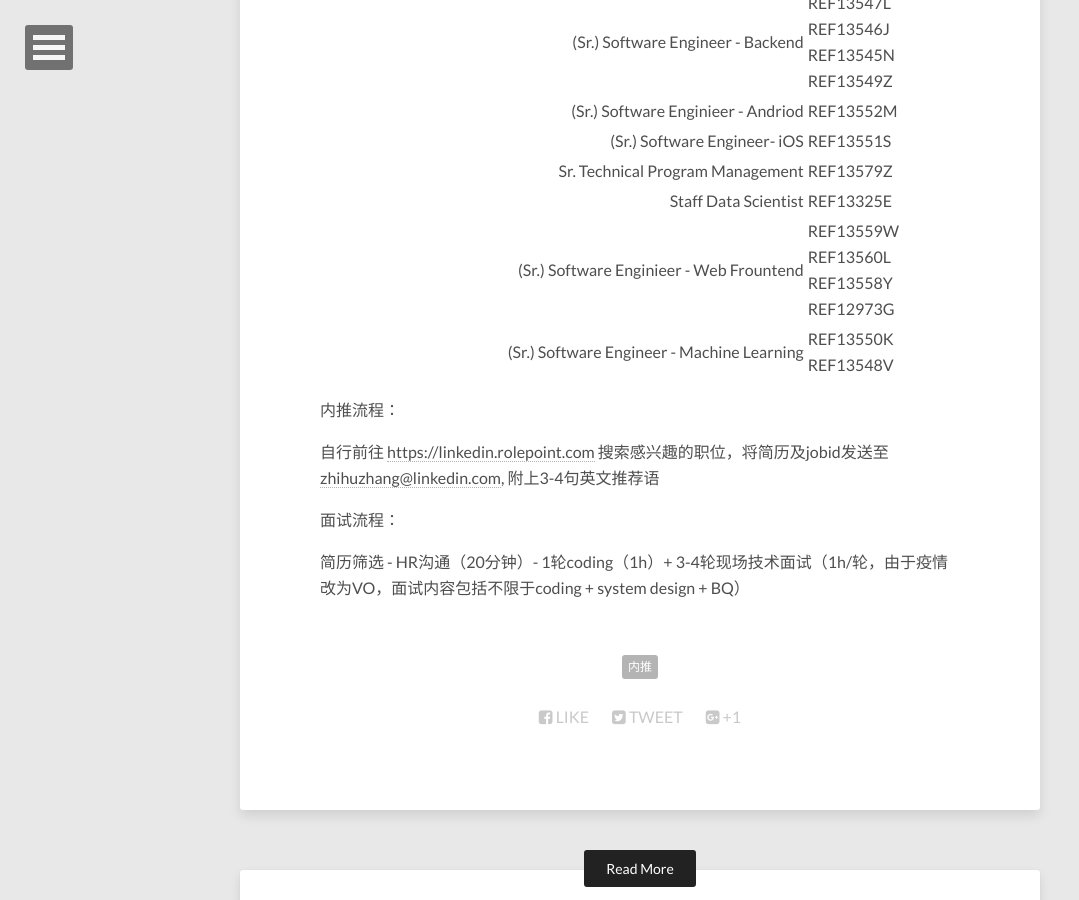
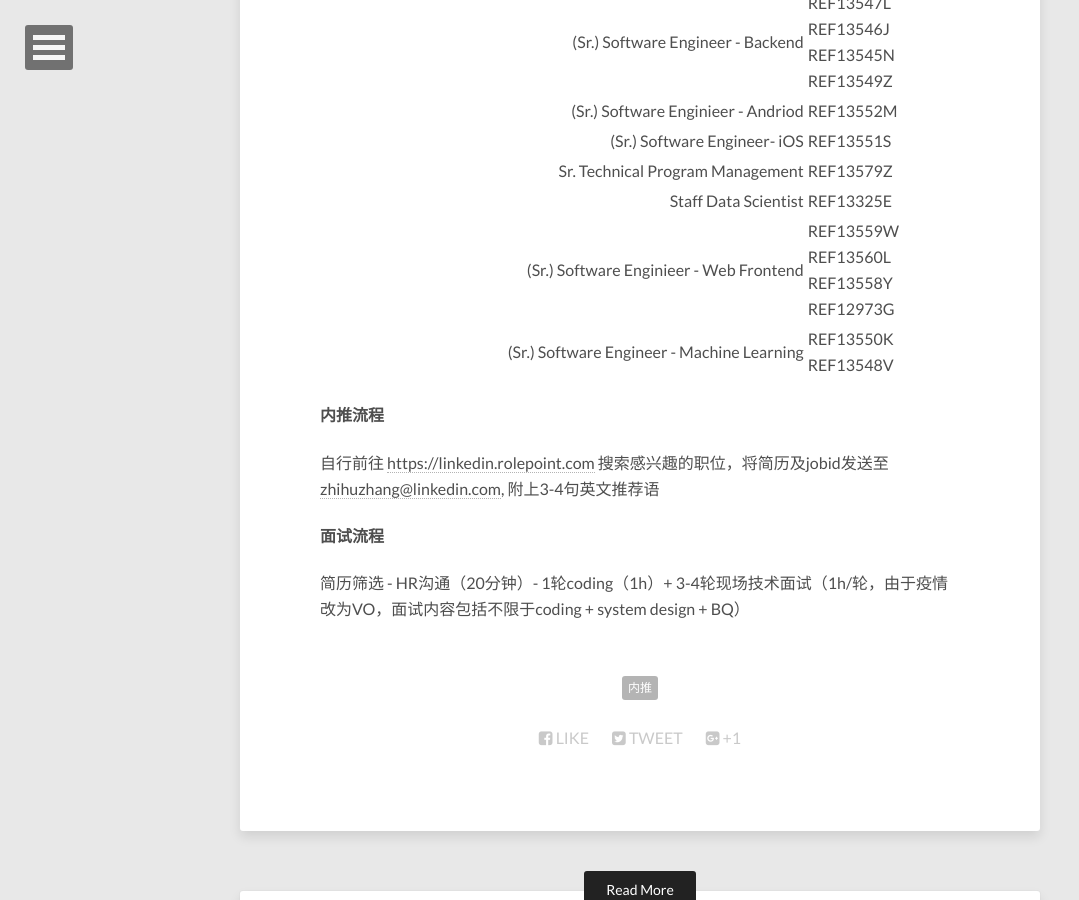
Before and after one commit to zhihuz/zhihuz.github.io, a Jekyll site: the page built from _posts/2022-10-27-LinkedIn北京长期内推.md, in a window 1280 px wide and 900 px high, scrolled down 448 px. Shown: the whole window, without its empty margins (0-1079 px from the left). Built offline with Jekyll 4.4.1, drawn with Linux system fonts in a browser that asks for light colours; nearby versions of some CDN libraries; comment, search, counter and statistics services are not loaded.

Commit message:
add new post

```diff
--- a/_posts/2022-10-27-LinkedIn北京长期内推.md
+++ b/_posts/2022-10-27-LinkedIn北京长期内推.md
@@ -15,14 +15,14 @@ LinkedIn北京长期内推，全程跟进面试流程。内推后会回复邮件
 |(Sr.) Software Engineer- iOS|[REF13551S](https://linkedin.rolepoint.com/?shorturl=J2mWC#job/ahBzfnJvbGVwb2ludC1wcm9kchALEgNKb2IYgIDom9qa_QgM)|
 |Sr. Technical Program Management|[REF13579Z](https://linkedin.rolepoint.com/?shorturl=J2mWC#job/ahBzfnJvbGVwb2ludC1wcm9kchALEgNKb2IYgIDo65ahkAkM)|
 |Staff Data Scientist|[REF13325E](https://linkedin.rolepoint.com/?shorturl=J2mWC#job/ahBzfnJvbGVwb2ludC1wcm9kchALEgNKb2IYgIDoi_zGsAgM)|
-|(Sr.) Software Enginieer - Web Frountend|[REF13559W](https://linkedin.rolepoint.com/?shorturl=J2mWC#job/ahBzfnJvbGVwb2ludC1wcm9kchALEgNKb2IYgIDo25CeqwsM) <br> [REF13560L](https://linkedin.rolepoint.com/?shorturl=J2mWC#job/ahBzfnJvbGVwb2ludC1wcm9kchALEgNKb2IYgIDoq8Pg5AsM) <br> [REF13558Y](https://linkedin.rolepoint.com/?shorturl=J2mWC#job/ahBzfnJvbGVwb2ludC1wcm9kchALEgNKb2IYgIDo67TZgAoM) <br> [REF12973G](https://linkedin.rolepoint.com/?shorturl=J2mWC#job/ahBzfnJvbGVwb2ludC1wcm9kchALEgNKb2IYgIDok8nNjwsM)|
+|(Sr.) Software Enginieer - Web Frontend|[REF13559W](https://linkedin.rolepoint.com/?shorturl=J2mWC#job/ahBzfnJvbGVwb2ludC1wcm9kchALEgNKb2IYgIDo25CeqwsM) <br> [REF13560L](https://linkedin.rolepoint.com/?shorturl=J2mWC#job/ahBzfnJvbGVwb2ludC1wcm9kchALEgNKb2IYgIDoq8Pg5AsM) <br> [REF13558Y](https://linkedin.rolepoint.com/?shorturl=J2mWC#job/ahBzfnJvbGVwb2ludC1wcm9kchALEgNKb2IYgIDo67TZgAoM) <br> [REF12973G](https://linkedin.rolepoint.com/?shorturl=J2mWC#job/ahBzfnJvbGVwb2ludC1wcm9kchALEgNKb2IYgIDok8nNjwsM)|
 |(Sr.) Software Engineer - Machine Learning|[REF13550K](https://linkedin.rolepoint.com/?shorturl=J2mWC#job/ahBzfnJvbGVwb2ludC1wcm9kchALEgNKb2IYgIDoi7vZngsM) <br> [REF13548V](https://linkedin.rolepoint.com/?shorturl=J2mWC#job/ahBzfnJvbGVwb2ludC1wcm9kchALEgNKb2IYgIDo2-yr3AsM)|
 
-内推流程：
+#### 内推流程
 
 自行前往 [https://linkedin.rolepoint.com](https://linkedin.rolepoint.com) 搜索感兴趣的职位，将简历及jobid发送至 [zhihuzhang@linkedin.com](zhihuzhang@linkedin.com), 附上3-4句英文推荐语
 
 
-面试流程：
+#### 面试流程
 
 简历筛选 - HR沟通（20分钟）- 1轮coding（1h）+ 3-4轮现场技术面试（1h/轮，由于疫情改为VO，面试内容包括不限于coding + system design + BQ）
```
